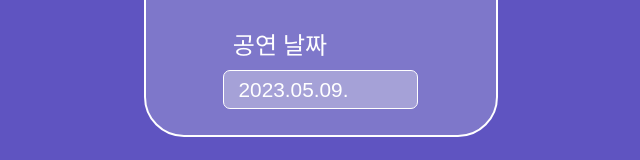
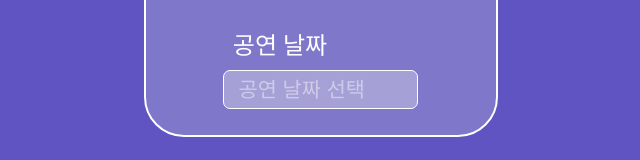
Before and after one commit to zinnnn37/Capstone, a React (Create React App) app: page /form in a window 1280 px wide. Shown: the part 505-665 px from the top of the page, without its empty margins (319-959 px from the left). Built offline with nearby package versions, Linux system fonts and the light colour scheme.

Commit message:
[Form] date도 전달 완료: 그런데 뒤에 시간도 같이 전달됨

```diff
--- a/src/pages/Form.js
+++ b/src/pages/Form.js
@@ -1,6 +1,6 @@
 import { useState } from "react";
-import { useForm } from "react-hook-form";
-import DatePicker from "react-datepicker";
+import { useForm, Controller } from "react-hook-form";
+import ReactDatePicker from "react-datepicker";
 import "./Form.scss";
 
 //interface IForm {
@@ -10,13 +10,12 @@ import "./Form.scss";
 //    phone: string;
 //}
 
+//type FormValues = {
+//    ReactDatepicker: string,
+//};
+
 const Form = () => {
-    const [startDate, setStartDate] = useState(new Date());
-    const {
-        register,
-        handleSubmit,
-        formState: { errors },
-    } = useForm();
+    const { register, handleSubmit, control } = useForm();
 
     return (
         <div className="background">
@@ -55,12 +54,18 @@ const Form = () => {
                                 })}
                             ></input>
                             <h3 className="InputIdx">공연 날짜</h3>
-                            <DatePicker
-                                dateFormat="yyyy.MM.dd."
-                                selected={startDate}
-                                onChange={(date) => setStartDate(date)}
-                                maxDate={new Date()}
-                                //{...register("Date", { required: true })}
+                            <Controller
+                                control={control}
+                                name="date"
+                                render={({ field: { onChange, value } }) => (
+                                    <ReactDatePicker
+                                        onChange={onChange}
+                                        selected={value}
+                                        dateFormat="yyyy.MM.dd."
+                                        maxDate={new Date()}
+                                        placeholderText="공연 날짜 선택"
+                                    />
+                                )}
                             />
                         </div>
                     </form>
--- a/src/pages/Form.scss
+++ b/src/pages/Form.scss
@@ -102,6 +102,9 @@ body {
         font-size: 1em;
         color: #cdcbe7;
     }
+    input.date {
+        cursor: pointer;
+    }
 }
 
 .InputIdx {
```
